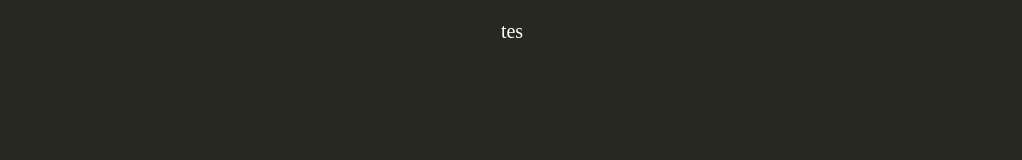
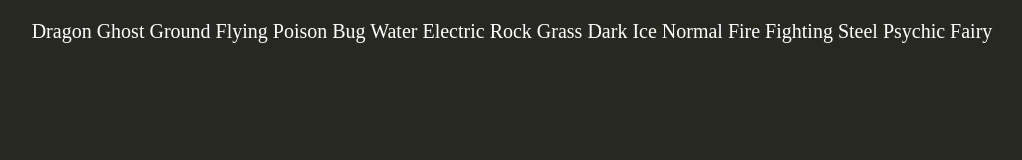
Before and after one commit to Darcyys/darcyys.github.io, a plain HTML site: page index.html in a window 1280 px wide. Shown: the whole page, without its empty margins (128-1150 px from the left). Drawn offline with nearby package versions, Linux system fonts and the light colour scheme.

Commit message:
Update index.html

```diff
--- a/index.html
+++ b/index.html
@@ -7,6 +7,6 @@
   <title>Darcyy~</title>
 </head>
 <body style="background-color: #272822;">
-<p style="color: white; font-size: 20px; text-align: center;">tes</p>
+<p style="color: white; font-size: 20px; text-align: center;">Dragon Ghost Ground Flying Poison Bug Water Electric Rock Grass Dark Ice Normal Fire Fighting Steel Psychic Fairy</p>
 </body>
 </html>
```
